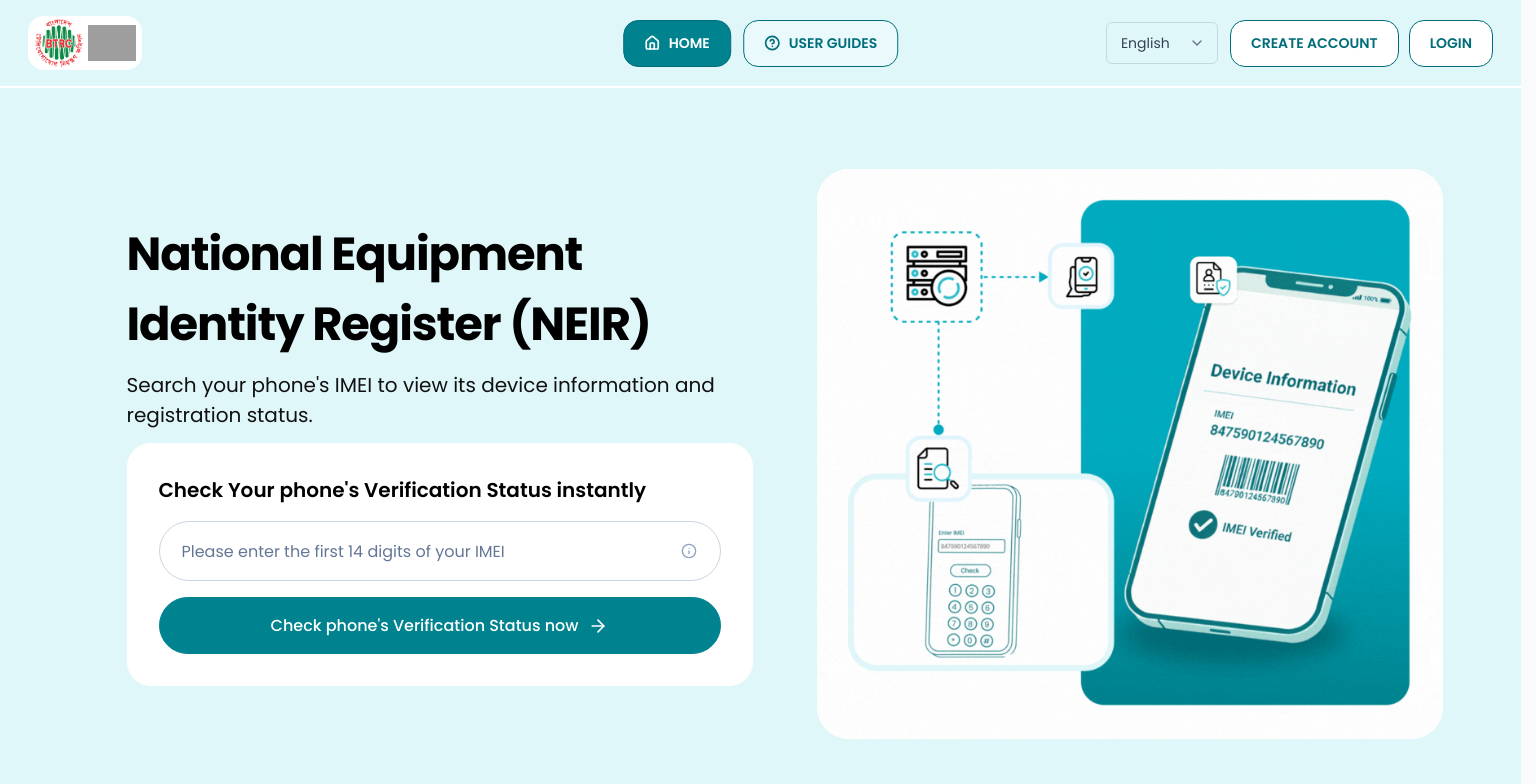
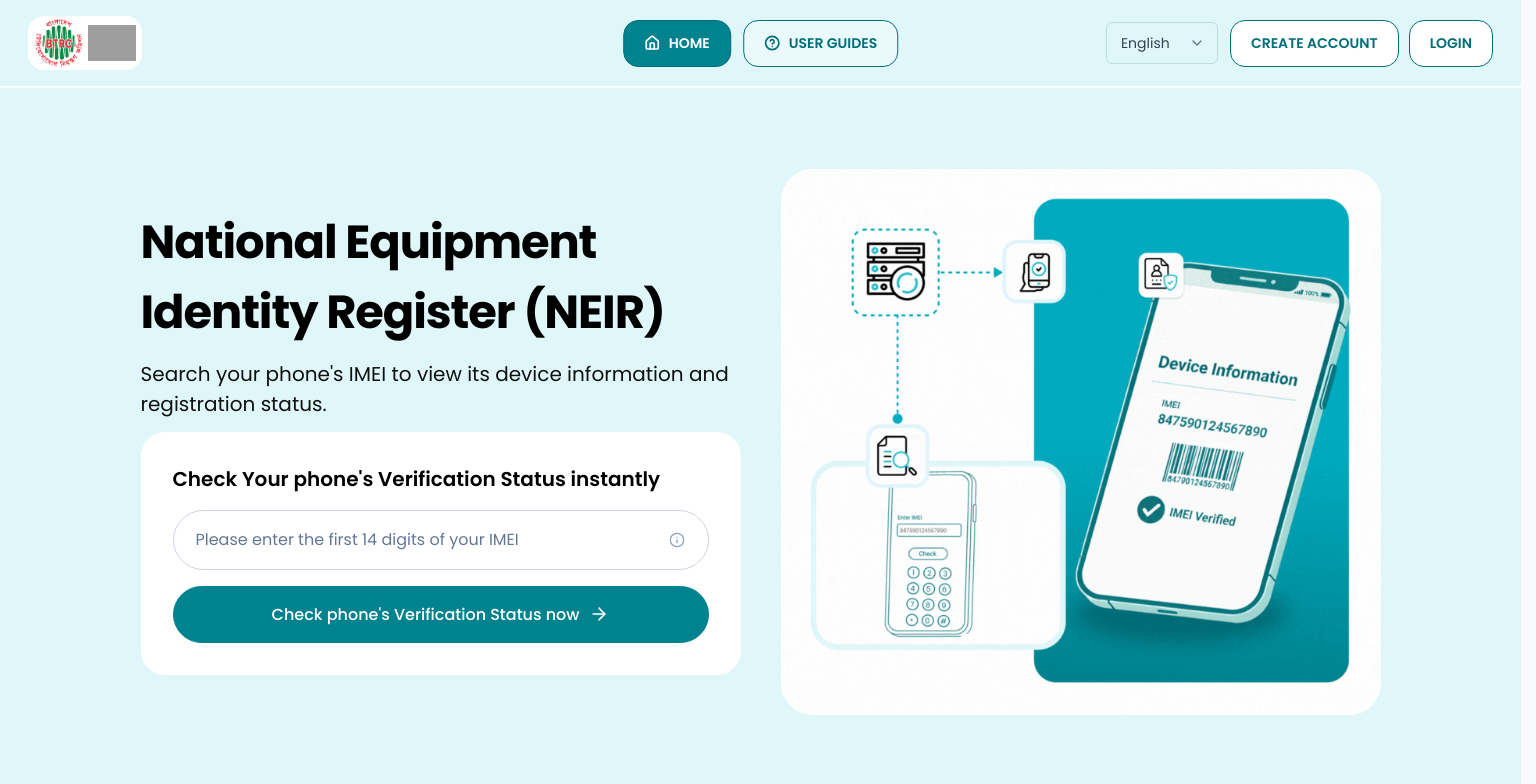
Before and after one commit to shihab-tech04/NEIR-Citizen, a React (Vite) app: page / in a window 1536 px wide. Shown: the top 784 px of the page. Built offline with nearby package versions, Linux system fonts and the light colour scheme; grey boxes are pictures that could not be loaded.

Commit message:
fix(neir): restore centered 1240px source-width homepage hero

```diff
--- a/src/index.css
+++ b/src/index.css
@@ -269,10 +269,11 @@ button,input,select,textarea{font:inherit}
   #faq-section .neir-faq-intro{margin-bottom:24px}
 }
 
-/* Final desktop alignment from captured 1780px source viewport. The source contains
-   a 600px media frame and a 600px content column with a 40px gutter. */
+/* Desktop homepage: retain the approved source proportions—two fluid 600px
+   columns with a 40px gutter in a centered 1240px container at wide widths.
+   Fixed 626px columns + a horizontal translate previously inflated the hero. */
 @media(min-width:1500px) {
- .neir-source-hero-inner{max-width:1300px;grid-template-columns:626px 626px;gap:64px;transform:translateX(16px)}
+ .neir-source-hero-inner{max-width:1240px;grid-template-columns:repeat(2,minmax(0,1fr));gap:40px;transform:none}
  .neir-source-description{margin-bottom:13px}
  .neir-source-hero-copy{transform:translateY(-1px)}
 
```
